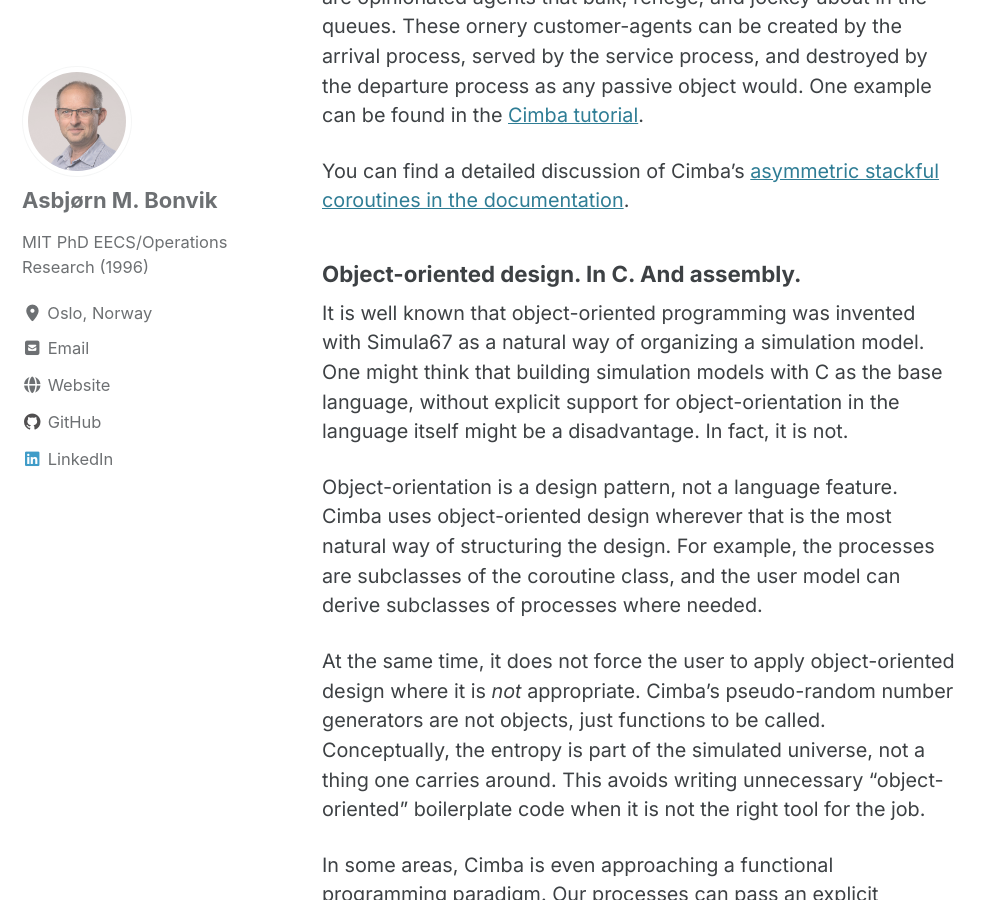
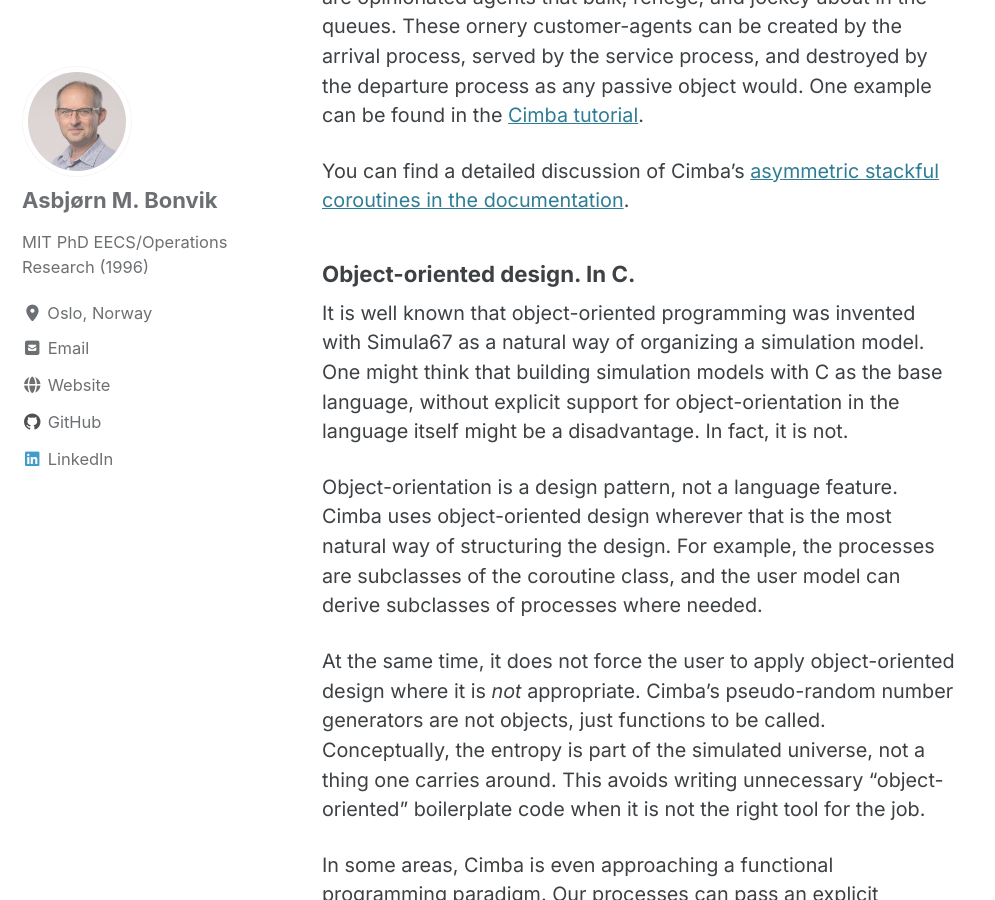
Before and after one commit to ambonvik/ambonvik.github.io, a Jekyll site: the page built from _posts/2026-02-12-cimba-is-loose.markdown, in a window 1280 px wide and 900 px high, scrolled down 1878 px. Shown: the whole window, without its empty margins (0-995 px from the left). Built offline with Jekyll 4.4.1, drawn with Linux system fonts in a browser that asks for light colours; cached includes are drawn as plain includes.

Commit message:
Minor edits

```diff
--- a/_posts/2026-02-12-cimba-is-loose.markdown
+++ b/_posts/2026-02-12-cimba-is-loose.markdown
@@ -56,7 +56,7 @@ departure process as any passive object would. One example can be found in the
 You can find a detailed discussion of Cimba's
 [asymmetric stackful coroutines in the documentation](https://cimba.readthedocs.io/en/latest/background.html#coroutines-revisited).
 
-### Object-oriented design. In C. And assembly.
+### Object-oriented design. In C.
 
 It is well known that object-oriented programming was invented with Simula67 as a
 natural way of organizing a simulation model. One might think that building simulation
```
